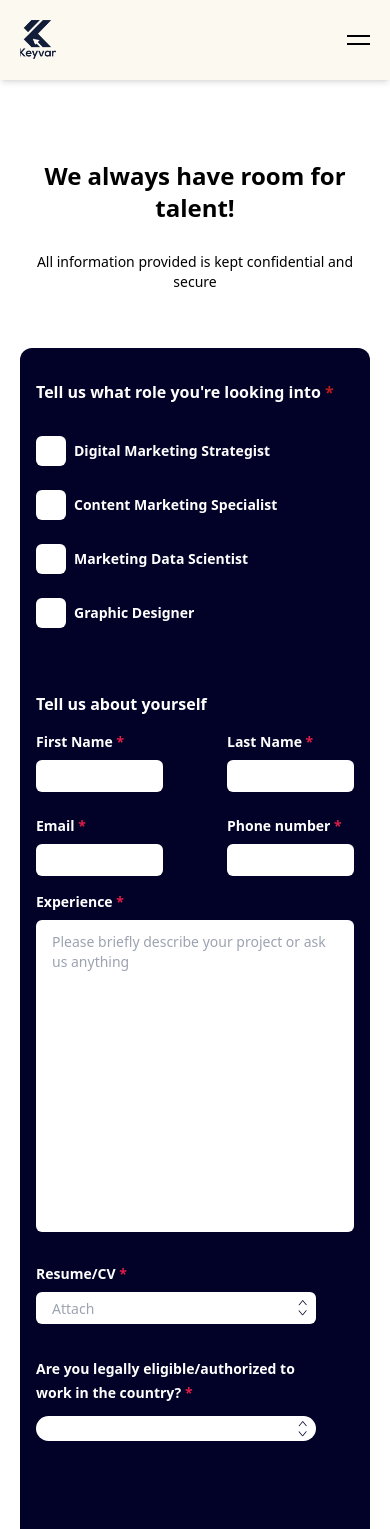
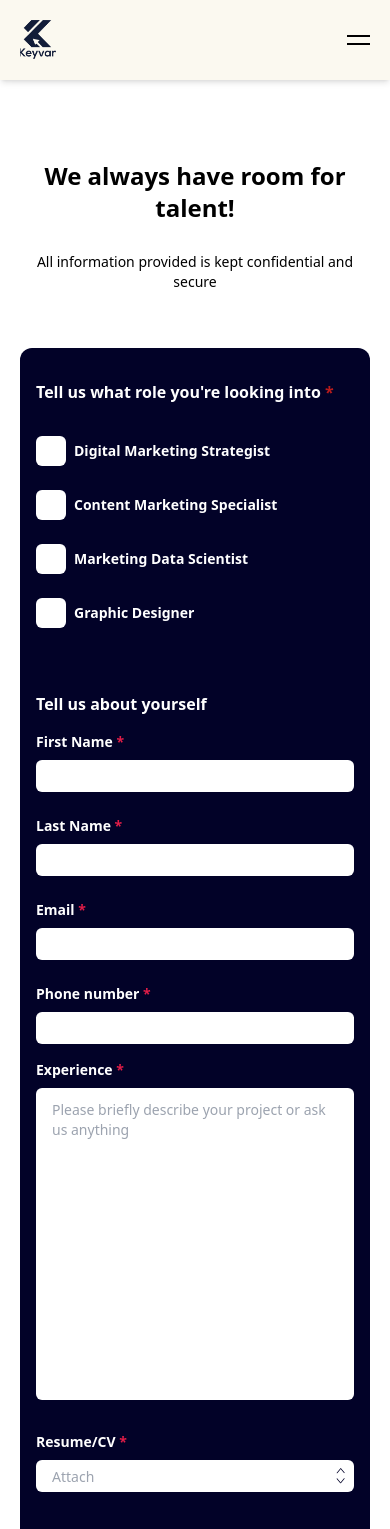
Before and after one commit to Perebonilado/keyvar-client, a Next.js app: page /careers/apply in a window 390 px wide. Shown: the top 1529 px of the page. Built offline with nearby package versions, Linux system fonts and the light colour scheme.

Commit message:
responsivness fix

```diff
--- a/@modules/Careers/JobApplicationForm.tsx
+++ b/@modules/Careers/JobApplicationForm.tsx
@@ -82,7 +82,7 @@ const JobApplicationForm: FC = () => {
 
             <p className="font-semibold mt-16">Tell us about yourself</p>
 
-            <div className="py-4 grid grid-cols-2 gap-6 gap-x-16">
+            <div className="py-4 grid grid-cols-2 gap-6 gap-x-16 max-md:grid-cols-1">
               <TextField
                 label="First Name"
                 isRequired
@@ -112,7 +112,7 @@ const JobApplicationForm: FC = () => {
               {...formik.getFieldProps("experience")}
             />
 
-            <div className="my-8 w-full max-w-[280px]">
+            <div className="my-8 w-full max-w-[280px] max-sm:max-w-[100%]">
               <FileAttachmentInput
                 attachedFile={resume}
                 label="Resume/CV"
@@ -126,7 +126,7 @@ const JobApplicationForm: FC = () => {
               />
             </div>
 
-            <div className="my-8 w-full max-w-[280px]">
+            <div className="my-8 w-full max-w-[280px] max-sm:max-w-[100%]">
               <DropDown
                 label="Are you legally eligible/authorized to work in the country?"
                 isRequired
@@ -135,7 +135,7 @@ const JobApplicationForm: FC = () => {
               />
             </div>
 
-            <div className="mb-8 mt-24 w-full mx-auto max-w-[280px]">
+            <div className="mb-8 mt-24 w-full mx-auto max-w-[280px] max-sm:max-w-[100%]">
               <Checkbox
                 label="I agree with Keyvar Privacy & Policy"
                 checked={termsAccepted === true}
```
